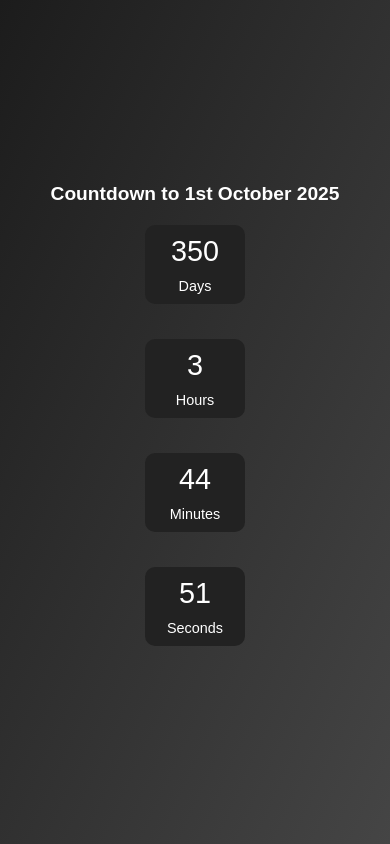
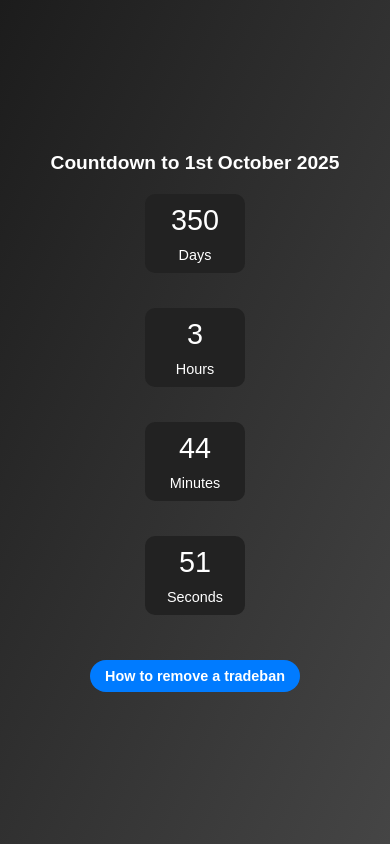
Before and after one commit to MeckeDev/tradeban_cooldown, a plain HTML site: page index.html in a window 390 px wide. Drawn offline with Linux system fonts and the light colour scheme.

Commit message:
Update index.html

```diff
--- a/index.html
+++ b/index.html
@@ -3,7 +3,7 @@
 <head>
     <meta charset="UTF-8">
     <meta name="viewport" content="width=device-width, initial-scale=1.0">
-    <title>Countdown to October 2025</title>
+    <title>Tradeban Countdown</title>
     <style>
         * {
             margin: 0;
@@ -42,7 +42,7 @@
             background-color: #222;
             border-radius: 10px;
             padding: 20px;
-            width: 120px;
+            width: 100px;
             animation: fadeIn 1.5s ease-in-out;
         }
 
@@ -54,6 +54,26 @@
         .time-box p {
             margin-top: 10px;
             font-size: 1.2em;
+        }
+
+        .button-container {
+            margin-top: 30px;
+        }
+
+        .button-container a {
+            display: inline-block;
+            padding: 12px 25px;
+            background-color: #007BFF;
+            color: white;
+            border-radius: 25px;
+            text-decoration: none;
+            font-size: 1.1rem;
+            font-weight: bold;
+            transition: background-color 0.3s ease;
+        }
+
+        .button-container a:hover {
+            background-color: #0056b3;
         }
 
         @keyframes fadeIn {
@@ -84,6 +104,11 @@
             .time-box p {
                 font-size: 1em;
             }
+
+            .button-container a {
+                font-size: 1rem;
+                padding: 10px 20px;
+            }
         }
 
         @media (max-width: 480px) {
@@ -92,14 +117,14 @@
             }
 
             .countdown {
-                flex-direction: column; /* Make the layout vertical on small screens */
+                flex-direction: column;
                 align-items: center;
             }
 
             .time-box {
                 width: 100px;
                 padding: 10px;
-                margin-bottom: 15px; /* Add spacing between boxes */
+                margin-bottom: 15px;
             }
 
             .time-box span {
@@ -108,6 +133,11 @@
 
             .time-box p {
                 font-size: 0.9em;
+            }
+
+            .button-container a {
+                font-size: 0.9rem;
+                padding: 8px 15px;
             }
         }
     </style>
@@ -133,6 +163,10 @@
                 <span id="seconds">0</span>
                 <p>Seconds</p>
             </div>
+        </div>
+
+        <div class="button-container">
+            <a href="https://www.youtube.com/watch?v=dQw4w9WgXcQ" target="_blank">How to remove a tradeban</a>
         </div>
     </div>
 
```
